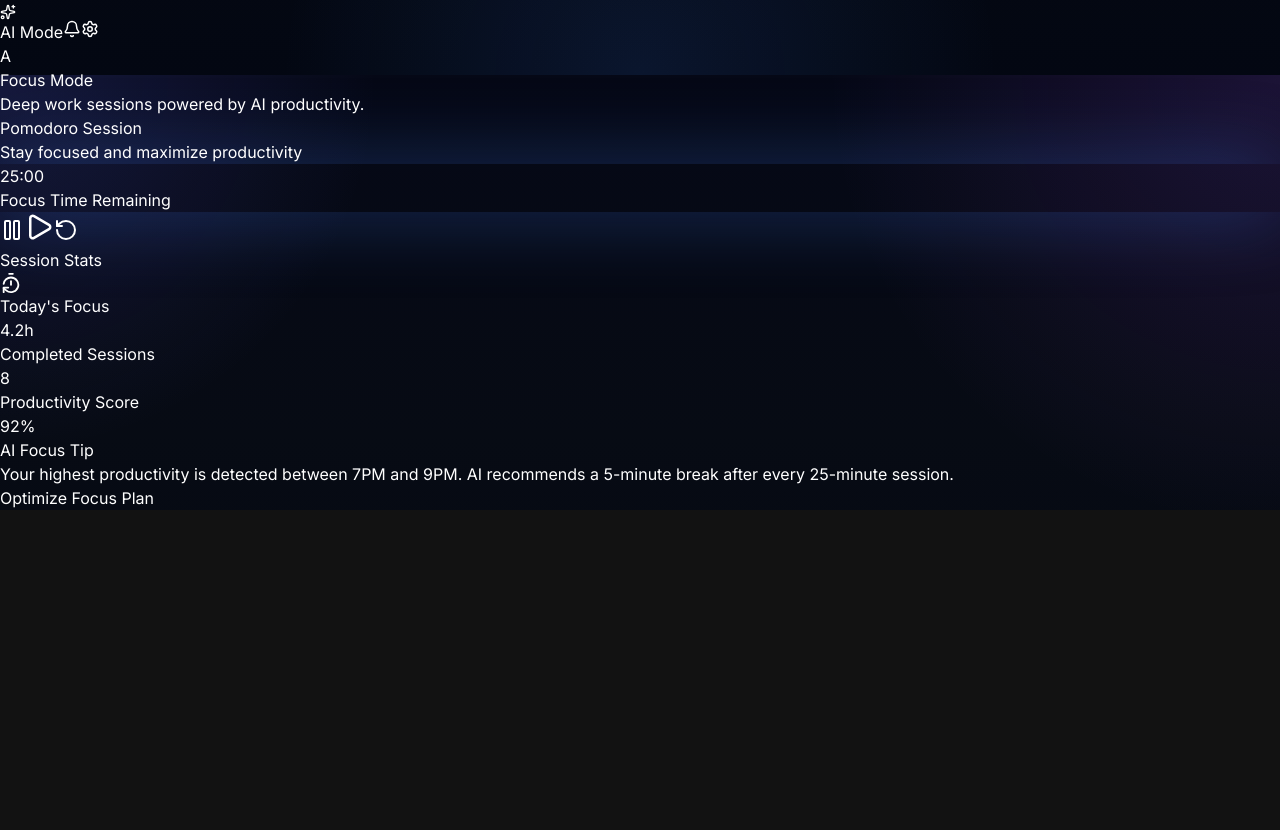
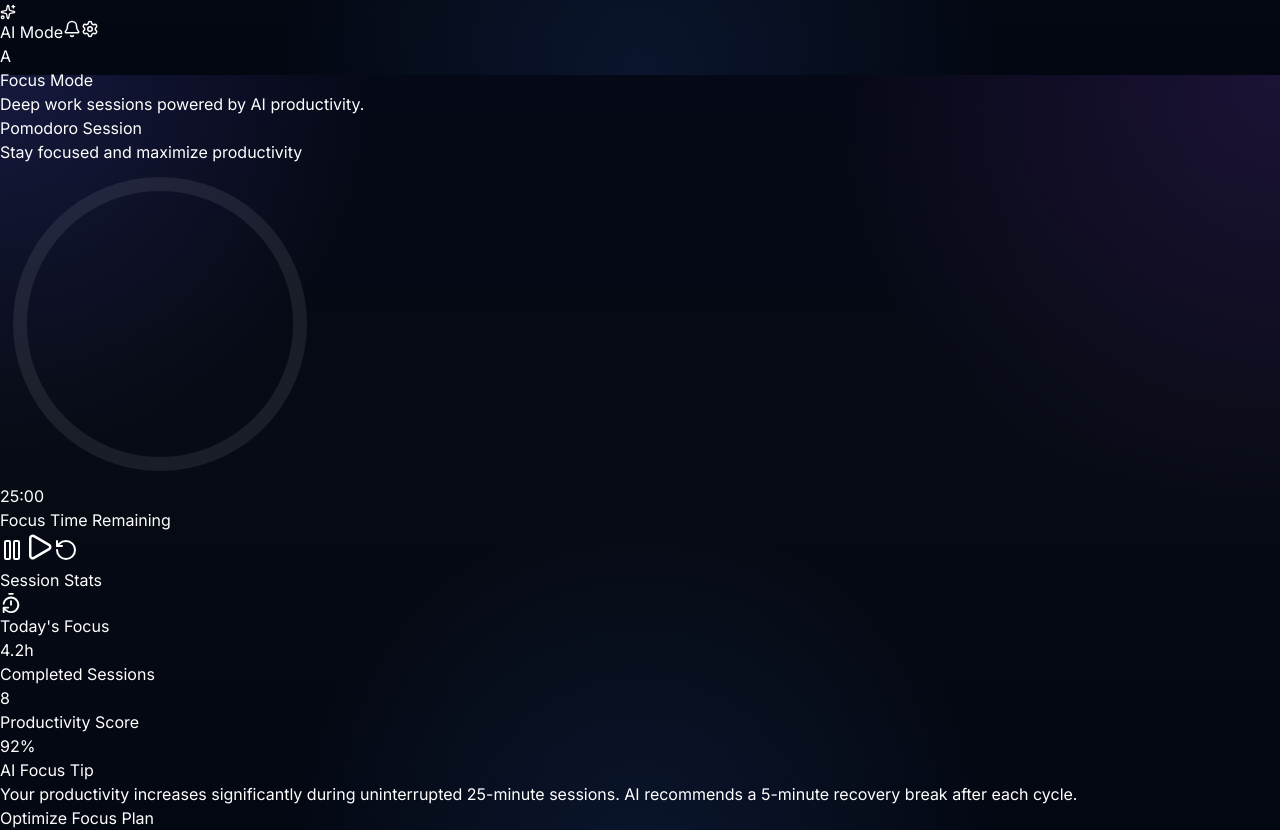
Before and after one commit to Aayushhh4518/Study-AI, a React (Vite) app in the folder test-project/frontend/: page /focus in a window 1280 px wide. Shown: the part 725-1555 px from the top of the page. Before the commit the page ends 1235 px from the top, so only its background shows below. Built offline with nearby package versions, Linux system fonts and the light colour scheme.

Commit message:
updated theme system and added working pomodoro timer

```diff
--- a/test-project/frontend/src/components/ui/premium-card.jsx
+++ b/test-project/frontend/src/components/ui/premium-card.jsx
@@ -1,10 +1,15 @@
 import clsx from "clsx";
 
-export default function PremiumCard({ children, className = "" }) {
+export default function PremiumCard({
+  children,
+  className = "",
+}) {
   return (
     <div
       className={clsx(
         `
+          glass-card
+
           relative
           overflow-hidden
           rounded-[28px]
@@ -29,7 +34,7 @@ export default function PremiumCard({ children, className = "" }) {
         className,
       )}
     >
-      {/* TOP LIGHT GLOW */}
+      {/* TOP LIGHT */}
       <div
         className="
           absolute
@@ -71,7 +76,9 @@ export default function PremiumCard({ children, className = "" }) {
         "
       />
 
-      <div className="relative z-10">{children}</div>
+      <div className="relative z-10">
+        {children}
+      </div>
     </div>
   );
 }
--- a/test-project/frontend/src/index.css
+++ b/test-project/frontend/src/index.css
@@ -4,9 +4,13 @@
 @tailwind components;
 @tailwind utilities;
 
+/* ROOT */
+
 :root {
   color-scheme: dark;
 }
+
+/* GLOBAL */
 
 html,
 body,
@@ -21,9 +25,30 @@ html {
   scroll-behavior: smooth;
 }
 
-body {
-  font-family: Inter, sans-serif;
+/* GLOBAL TRANSITIONS */
 
+html,
+body,
+div,
+button,
+section,
+aside,
+header,
+main,
+nav,
+input,
+textarea {
+  transition:
+    background-color 0.35s ease,
+    border-color 0.35s ease,
+    color 0.35s ease,
+    box-shadow 0.35s ease,
+    transform 0.25s ease;
+}
+
+/* DARK MODE */
+
+html.dark body {
   background:
     radial-gradient(
       circle at top left,
@@ -40,7 +65,12 @@ body {
       rgba(59, 130, 246, 0.12),
       transparent 35%
     ),
-    linear-gradient(180deg, #050816 0%, #070b14 45%, #030712 100%);
+    linear-gradient(
+      180deg,
+      #050816 0%,
+      #070b14 45%,
+      #030712 100%
+    );
 
   color: white;
 
@@ -49,14 +79,111 @@ body {
   background-attachment: fixed;
 }
 
+/* LIGHT MODE */
+
+html.light body {
+  background:
+    radial-gradient(
+      circle at top left,
+      rgba(99, 102, 241, 0.10),
+      transparent 25%
+    ),
+    radial-gradient(
+      circle at top right,
+      rgba(59, 130, 246, 0.08),
+      transparent 30%
+    ),
+    radial-gradient(
+      circle at bottom center,
+      rgba(14, 165, 233, 0.08),
+      transparent 35%
+    ),
+    linear-gradient(
+      180deg,
+      #f8fafc 0%,
+      #eef2ff 45%,
+      #e2e8f0 100%
+    );
+
+  color: #0f172a;
+
+  overflow-x: hidden;
+
+  background-attachment: fixed;
+}
+
+/* LIGHT MODE TEXT */
+
+html.light h1,
+html.light h2,
+html.light h3,
+html.light h4,
+html.light h5,
+html.light h6,
+html.light p,
+html.light span,
+html.light label,
+html.light button {
+  color: #0f172a;
+}
+
+/* LIGHT MODE SECONDARY TEXT */
+
+html.light .text-zinc-400,
+html.light .text-zinc-500 {
+  color: #475569 !important;
+}
+
+/* LIGHT MODE CARDS */
+
+html.light .glass-card {
+  background: rgba(255,255,255,0.72);
+
+  border: 1px solid rgba(15,23,42,0.08);
+
+  backdrop-filter: blur(20px);
+
+  box-shadow:
+    0 10px 40px rgba(15,23,42,0.06);
+}
+
+/* LIGHT MODE SIDEBAR */
+
+html.light aside {
+  background: rgba(255,255,255,0.75) !important;
+
+  border-color: rgba(15,23,42,0.08) !important;
+}
+
+/* LIGHT MODE NAVBAR */
+
+html.light header {
+  background: rgba(255,255,255,0.65) !important;
+
+  border-color: rgba(15,23,42,0.08) !important;
+}
+
+/* GLOBAL */
+
+body {
+  font-family: Inter, sans-serif;
+}
+
+/* BOX SIZING */
+
 * {
   box-sizing: border-box;
 }
 
+/* SELECTION */
+
 ::selection {
   background: rgba(99, 102, 241, 0.35);
+
   color: white;
 }
+
+/* SCROLLBAR */
 
 ::-webkit-scrollbar {
   width: 10px;
@@ -67,7 +194,12 @@ body {
 }
 
 ::-webkit-scrollbar-thumb {
-  background: linear-gradient(to bottom, #8b5cf6, #3b82f6);
+  background:
+    linear-gradient(
+      to bottom,
+      #8b5cf6,
+      #3b82f6
+    );
 
   border-radius: 999px;
 }
--- a/test-project/frontend/src/pages/FocusTimer.jsx
+++ b/test-project/frontend/src/pages/FocusTimer.jsx
@@ -1,3 +1,9 @@
+import {
+  useEffect,
+  useMemo,
+  useState,
+} from "react";
+
 import { motion } from "framer-motion";
 
 import {
@@ -7,7 +13,62 @@ import {
   TimerReset,
 } from "lucide-react";
 
-export default function Focus() {
+import PremiumCard from "../components/ui/premium-card";
+
+const TOTAL_TIME = 25 * 60;
+
+export default function FocusTimer() {
+  const [secondsLeft, setSecondsLeft] =
+    useState(TOTAL_TIME);
+
+  const [isRunning, setIsRunning] =
+    useState(false);
+
+  const [sessionsCompleted, setSessionsCompleted] =
+    useState(8);
+
+  /* TIMER EFFECT */
+
+  useEffect(() => {
+    let interval;
+
+    if (isRunning) {
+      interval = setInterval(() => {
+        setSecondsLeft((prev) => {
+          if (prev <= 1) {
+            setIsRunning(false);
+            setSessionsCompleted((count) => count + 1);
+            return 0;
+          }
+
+          return prev - 1;
+        });
+      }, 1000);
+    }
+
+    return () => clearInterval(interval);
+  }, [isRunning]);
+
+  /* FORMAT TIME */
+
+  const minutes = String(
+    Math.floor(secondsLeft / 60),
+  ).padStart(2, "0");
+
+  const seconds = String(
+    secondsLeft % 60,
+  ).padStart(2, "0");
+
+  /* PROGRESS */
+
+  const progress = useMemo(() => {
+    return (
+      ((TOTAL_TIME - secondsLeft) /
+        TOTAL_TIME) *
+      100
+    );
+  }, [secondsLeft]);
+
   return (
     <motion.div
       initial={{ opacity: 0, y: 15 }}
@@ -40,49 +101,18 @@ export default function Focus() {
 
       {/* MAIN GRID */}
       <div className="grid grid-cols-1 xl:grid-cols-3 gap-6">
-        {/* TIMER SECTION */}
-        <div
+        {/* TIMER */}
+        <PremiumCard
           className="
             xl:col-span-2
-            relative
-            overflow-hidden
-            rounded-[36px]
-            border border-white/10
-            bg-white/[0.04]
-            backdrop-blur-2xl
             p-10
             min-h-[580px]
+            flex
+            items-center
+            justify-center
           "
         >
-          {/* glow */}
-          <div
-            className="
-              absolute
-              inset-0
-              bg-gradient-to-br
-              from-violet-500/10
-              via-transparent
-              to-cyan-500/10
-            "
-          />
-
-          {/* floating glow */}
-          <div
-            className="
-              absolute
-              top-1/2
-              left-1/2
-              -translate-x-1/2
-              -translate-y-1/2
-              h-[420px]
-              w-[420px]
-              rounded-full
-              bg-violet-500/20
-              blur-3xl
-            "
-          />
-
-          <div className="relative z-10 flex flex-col items-center justify-center h-full">
+          <div className="flex flex-col items-center">
             {/* TITLE */}
             <div className="text-center mb-12">
               <h2 className="text-3xl font-bold text-white">
@@ -94,45 +124,72 @@ export default function Focus() {
               </p>
             </div>
 
-            {/* TIMER RING */}
-            <motion.div
-              animate={{
-                boxShadow: [
-                  "0 0 40px rgba(139,92,246,0.25)",
-                  "0 0 80px rgba(59,130,246,0.35)",
-                  "0 0 40px rgba(139,92,246,0.25)",
-                ],
-              }}
-              transition={{
-                repeat: Infinity,
-                duration: 4,
-              }}
-              className="
-                relative
-                h-[320px]
-                w-[320px]
-                rounded-full
-                border-[14px]
-                border-violet-500/30
-                flex
-                items-center
-                justify-center
-                bg-black/20
-                backdrop-blur-3xl
-              "
-            >
-              {/* INNER RING */}
+            {/* PROGRESS RING */}
+            <div className="relative h-[320px] w-[320px]">
+              {/* BACKGROUND */}
+              <svg
+                className="absolute inset-0"
+                width="320"
+                height="320"
+              >
+                <circle
+                  cx="160"
+                  cy="160"
+                  r="140"
+                  stroke="rgba(255,255,255,0.08)"
+                  strokeWidth="14"
+                  fill="transparent"
+                />
+
+                {/* PROGRESS */}
+                <motion.circle
+                  cx="160"
+                  cy="160"
+                  r="140"
+                  stroke="url(#gradient)"
+                  strokeWidth="14"
+                  fill="transparent"
+                  strokeLinecap="round"
+                  strokeDasharray={879.6}
+                  strokeDashoffset={
+                    879.6 -
+                    (879.6 * progress) / 100
+                  }
+                  transform="rotate(-90 160 160)"
+                />
+
+                <defs>
+                  <linearGradient
+                    id="gradient"
+                    x1="0%"
+                    y1="0%"
+                    x2="100%"
+                    y2="100%"
+                  >
+                    <stop
+                      offset="0%"
+                      stopColor="#8b5cf6"
+                    />
+
+                    <stop
+                      offset="100%"
+                      stopColor="#3b82f6"
+                    />
+                  </linearGradient>
+                </defs>
+              </svg>
+
+              {/* TIMER */}
               <div
                 className="
                   absolute
-                  inset-5
-                  rounded-full
-                  border border-white/10
+                  inset-0
+                  flex
+                  flex-col
+                  items-center
+                  justify-center
                 "
-              />
-
-              {/* TIMER */}
-              <div className="text-center">
+              >
                 <h1
                   className="
                     text-7xl
@@ -141,18 +198,22 @@ export default function Focus() {
                     text-white
                   "
                 >
-                  25:00
+                  {minutes}:{seconds}
                 </h1>
 
                 <p className="text-zinc-400 mt-4 text-lg">
                   Focus Time Remaining
                 </p>
               </div>
-            </motion.div>
+            </div>
 
             {/* CONTROLS */}
             <div className="flex items-center gap-5 mt-14">
+              {/* PAUSE */}
               <button
+                onClick={() =>
+                  setIsRunning(false)
+                }
                 className="
                   h-16
                   w-16
@@ -167,7 +228,11 @@ export default function Focus() {
                 <Pause size={24} />
               </button>
 
+              {/* PLAY */}
               <button
+                onClick={() =>
+                  setIsRunning(true)
+                }
                 className="
                   h-20
                   w-20
@@ -184,7 +249,13 @@ export default function Focus() {
                 <Play size={30} />
               </button>
 
+              {/* RESET */}
               <button
+                onClick={() => {
+                  setSecondsLeft(TOTAL_TIME);
+
+                  setIsRunning(false);
+                }}
                 className="
                   h-16
                   w-16
@@ -200,20 +271,12 @@ export default function Focus() {
               </button>
             </div>
           </div>
-        </div>
+        </PremiumCard>
 
         {/* SIDE PANEL */}
         <div className="space-y-6">
-          {/* SESSION CARD */}
-          <div
-            className="
-              rounded-[32px]
-              border border-white/10
-              bg-white/[0.04]
-              p-7
-              backdrop-blur-2xl
-            "
-          >
+          {/* STATS */}
+          <PremiumCard className="p-7">
             <div className="flex items-center justify-between">
               <h3 className="text-2xl font-bold text-white">
                 Session Stats
@@ -233,7 +296,7 @@ export default function Focus() {
                 },
                 {
                   label: "Completed Sessions",
-                  value: "8",
+                  value: sessionsCompleted,
                 },
                 {
                   label: "Productivity Score",
@@ -259,28 +322,19 @@ export default function Focus() {
                 </div>
               ))}
             </div>
-          </div>
+          </PremiumCard>
 
-          {/* AI RECOMMENDATION */}
-          <div
-            className="
-              rounded-[32px]
-              border border-white/10
-              bg-gradient-to-br
-              from-violet-500/10
-              to-blue-500/10
-              p-7
-              backdrop-blur-2xl
-            "
-          >
+          {/* AI PANEL */}
+          <PremiumCard className="p-7">
             <h3 className="text-2xl font-bold text-white">
               AI Focus Tip
             </h3>
 
             <p className="text-zinc-300 mt-5 leading-relaxed">
-              Your highest productivity is detected between
-              7PM and 9PM. AI recommends a 5-minute break
-              after every 25-minute session.
+              Your productivity increases significantly
+              during uninterrupted 25-minute sessions.
+              AI recommends a 5-minute recovery break
+              after each cycle.
             </p>
 
             <button
@@ -299,7 +353,7 @@ export default function Focus() {
             >
               Optimize Focus Plan
             </button>
-          </div>
+          </PremiumCard>
         </div>
       </div>
     </motion.div>
```
Also changed, not shown: test-project/frontend/src/context/ThemeContext.jsx (added, +43 -0 lines), test-project/frontend/src/main.jsx (+10 -3 lines), test-project/frontend/src/pages/Settings.jsx (+105 -7 lines).
